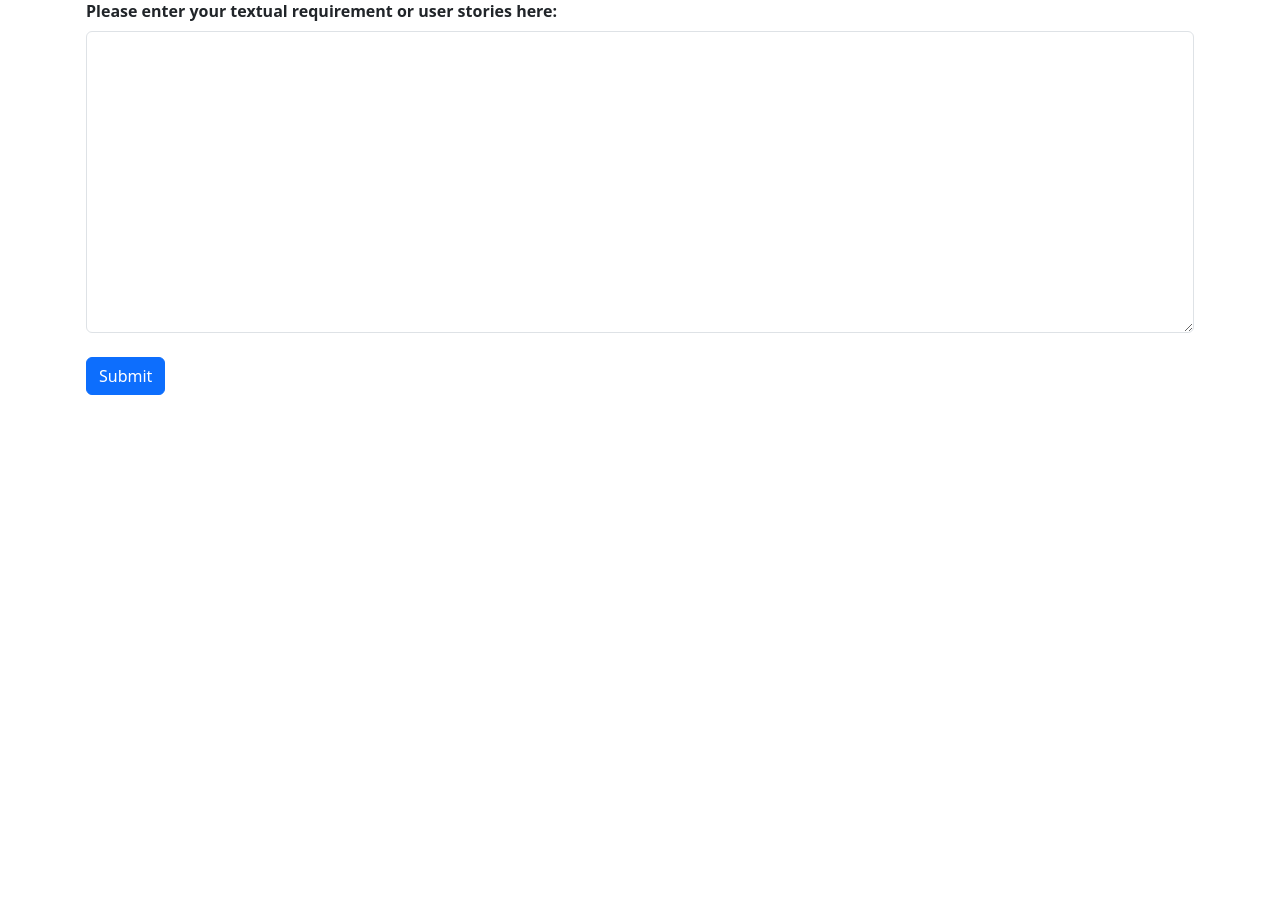
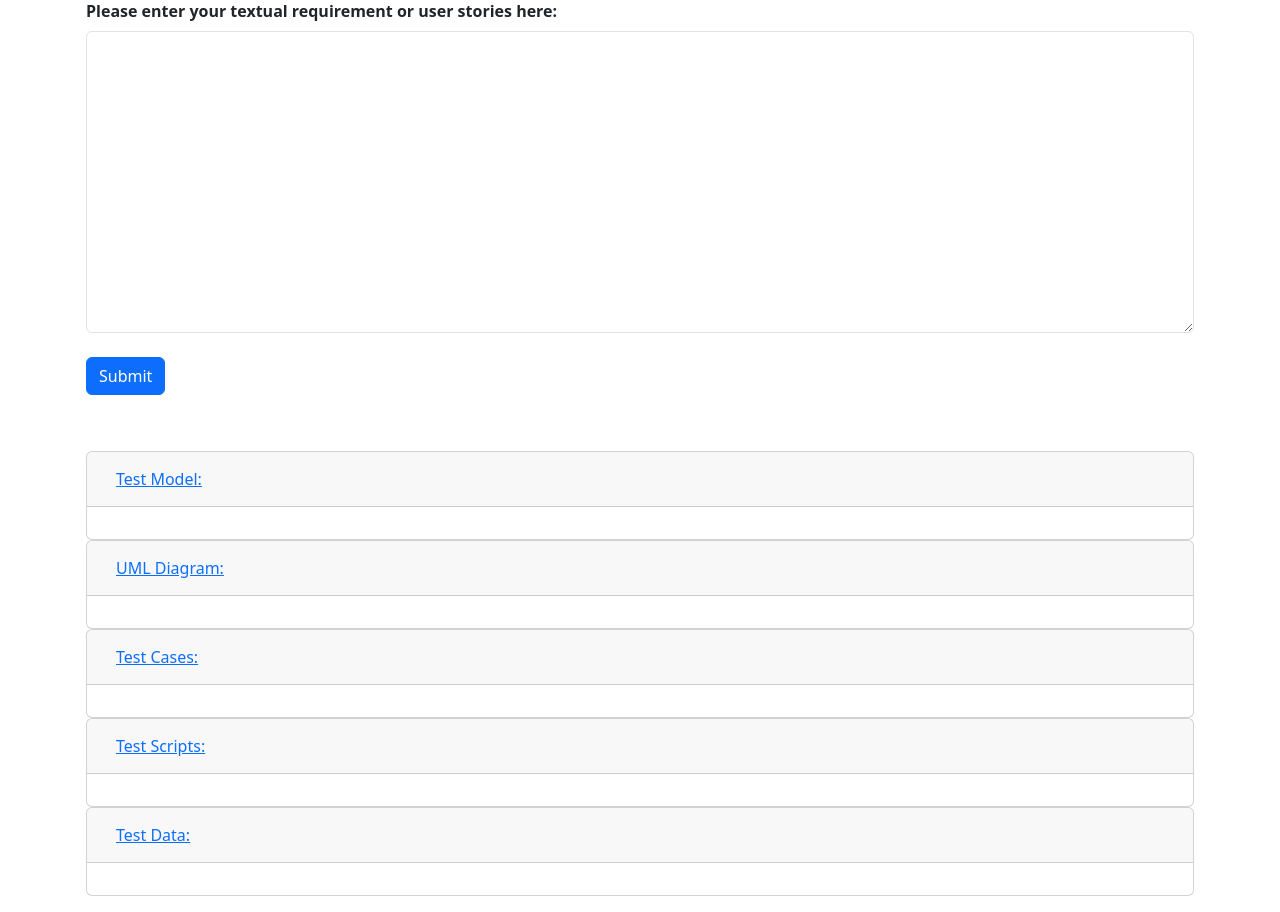
Before and after one commit to shadhini/AutoTestGen, a Django app: page /testbot/ in a window 1280 px wide. Shown: the part 130-1042 px from the top of the page. Before the commit the page ends 525 px from the top, so only its background shows below. Run offline with Django 4.2, Linux system fonts and the light colour scheme.

Commit message:
update testbot UI

```diff
--- a/templates/testbot.html
+++ b/templates/testbot.html
@@ -35,11 +35,11 @@
                 var time = dateTime.toLocaleTimeString();
                 // Add the prompt to the response div
                 $('#user_input').html('<h5>Textual Requirement | User Stories Given: </h5>' + prompt.replace(/\n/g, "<br>"));
-                $('#test_model').html('<h5>Test Model: </h5> <br> Loading ...');
-                $('#uml_test_model').html('<h5>UML Test Model: </h5> <br> Loading ...');
-                $('#test_cases').html('<h5>Test Cases: </h5> <br> Loading ...');
-                $('#test_scripts').html('<h5>Test Scripts: </h5> <br> Loading ...');
-                $('#test_data').html('<h5>Test Data: </h5> <br> Loading ...');
+                $('#card_test_model').html('Loading ...');
+                $('#card_uml_test_model').html('Loading ...');
+                $('#card_test_cases').html('Loading ...');
+                $('#card_test_scripts').html('Loading ...');
+                $('#card_test_data').html('Loading ...');
                 // Clear the prompt
                 $('#prompt').val('');
                 $.ajax({
@@ -51,16 +51,11 @@
                         $('#response').append('<p>('+ time + ') <i class="bi bi-robot"></i>: ' + data.response + '</p>');
                     }{% endcomment %}
                     success: function (data) {
-                        var testModelFormattedResponse = data.test_model.replace(/\n/g, "<br>");
-                        $('#test_model').html('<h5>Test Model: </h5>' + testModelFormattedResponse);
-                        $('#uml_test_model').html('<h5>UML Diagram: </h5> ' +
-                            '<img src="../media/diagrams/diagram.png" alt="UML Diagram">');
-                        var testCasesFormattedResponse = data.test_cases.replace(/\n/g, "<br>");
-                        $('#test_cases').html('<h5>Test Cases: </h5>' + testCasesFormattedResponse);
-                        var testScriptsFormattedResponse = data.test_scripts.replace(/\n/g, "<br>");
-                        $('#test_scripts').html('<h5>Test Scripts: </h5>' + testScriptsFormattedResponse);
-                        var testDataFormattedResponse = data.test_data.replace(/\n/g, "<br>");
-                        $('#test_data').html('<h5>Test Data: </h5>' + testDataFormattedResponse);
+                        $('#card_test_model').html('<pre>' + data.test_model + '</pre>');
+                        $('#card_uml_test_model').html('<img src="../media/diagrams/diagram.png" alt="UML Diagram">');
+                        $('#card_test_cases').html('<pre>' + data.test_cases + '</pre>');
+                        $('#card_test_scripts').html('<pre>' + data.test_scripts + '</pre>');
+                        $('#card_test_data').html('<pre>' + data.test_data + '</pre>');
                     }
                 });
             });
@@ -88,20 +83,102 @@
     <div class="mb-3 bg-secondary text-light rounded">
         <div class="container" id="user_input"></div>
     </div>
-    <div class="mb-3 bg-light rounded">
-        <div class="container" id="test_model"></div>
-    </div>
-    <div class="mb-3 bg-light rounded">
-        <div class="container" id="uml_test_model"></div>
-    </div>
-    <div class="mb-3 bg-light text-primary rounded">
-        <div class="container" id="test_cases"></div>
-    </div>
-    <div class="mb-3 bg-light rounded">
-        <div class="container" id="test_scripts"></div>
-    </div>
-    <div class="mb-3 bg-light text-primary rounded">
-        <div class="container" id="test_data"></div>
+
+    <div id="accordion">
+        <!-- Test Model -->
+        <div class="card">
+            <div class="card-header" id="heading_test_model">
+                <h5 class="mb-0">
+                    <button class="btn btn-link" data-toggle="collapse" data-target="#collapse_test_model"
+                            aria-expanded="true"
+                            aria-controls="collapse_test_model">
+                        Test Model:
+                    </button>
+                </h5>
+            </div>
+
+            <div id="collapse_test_model" class="collapse show" aria-labelledby="heading_test_model"
+                 data-parent="#accordion">
+                <div class="card-body" id="card_test_model">
+
+                </div>
+            </div>
+        </div>
+        <!-- UML Diagram -->
+        <div class="card">
+            <div class="card-header" id="heading_uml_test_model">
+                <h5 class="mb-0">
+                    <button class="btn btn-link" data-toggle="collapse" data-target="#collapse_uml_test_model"
+                            aria-expanded="true"
+                            aria-controls="collapse_uml_test_model">
+                        UML Diagram:
+                    </button>
+                </h5>
+            </div>
+
+            <div id="collapse_uml_test_model" class="collapse show" aria-labelledby="heading_uml_test_model"
+                 data-parent="#accordion">
+                <div class="card-body" id="card_uml_test_model">
+
+                </div>
+            </div>
+        </div>
+        <!-- Test Cases -->
+        <div class="card">
+            <div class="card-header" id="heading_test_cases">
+                <h5 class="mb-0">
+                    <button class="btn btn-link" data-toggle="collapse" data-target="#collapse_test_cases"
+                            aria-expanded="true"
+                            aria-controls="collapse_test_cases">
+                        Test Cases:
+                    </button>
+                </h5>
+            </div>
+
+            <div id="collapse_test_cases" class="collapse show" aria-labelledby="heading_test_cases"
+                 data-parent="#accordion">
+                <div class="card-body" id="card_test_cases">
+
+                </div>
+            </div>
+        </div>
+        <!-- Test Scripts -->
+        <div class="card">
+            <div class="card-header" id="heading_test_scripts">
+                <h5 class="mb-0">
+                    <button class="btn btn-link" data-toggle="collapse" data-target="#collapse_test_scripts"
+                            aria-expanded="true"
+                            aria-controls="collapse_test_scripts">
+                        Test Scripts:
+                    </button>
+                </h5>
+            </div>
+
+            <div id="collapse_test_scripts" class="collapse show" aria-labelledby="heading_test_scripts"
+                 data-parent="#accordion">
+                <div class="card-body" id="card_test_scripts">
+                </div>
+            </div>
+        </div>
+        <!-- Test Data -->
+        <div class="card">
+            <div class="card-header" id="heading_test_data">
+                <h5 class="mb-0">
+                    <button class="btn btn-link" data-toggle="collapse" data-target="#collapse_test_data"
+                            aria-expanded="true"
+                            aria-controls="collapse_test_data">
+                        Test Data:
+                    </button>
+                </h5>
+            </div>
+
+            <div id="collapse_test_data" class="collapse show" aria-labelledby="heading_test_data"
+                 data-parent="#accordion">
+                <div class="card-body" id="card_test_data">
+
+                </div>
+            </div>
+        </div>
     </div>
 </div>
 </body>
```
